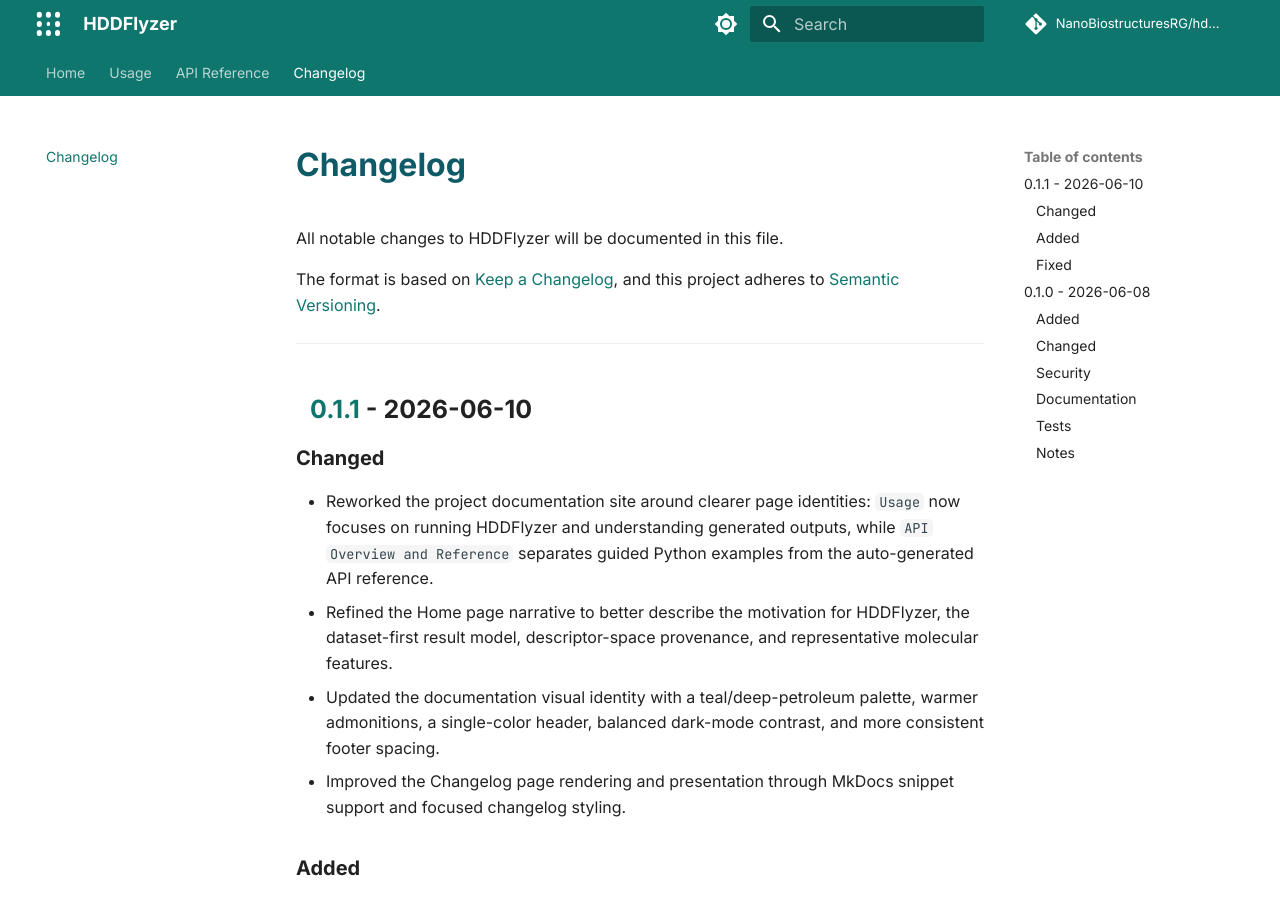
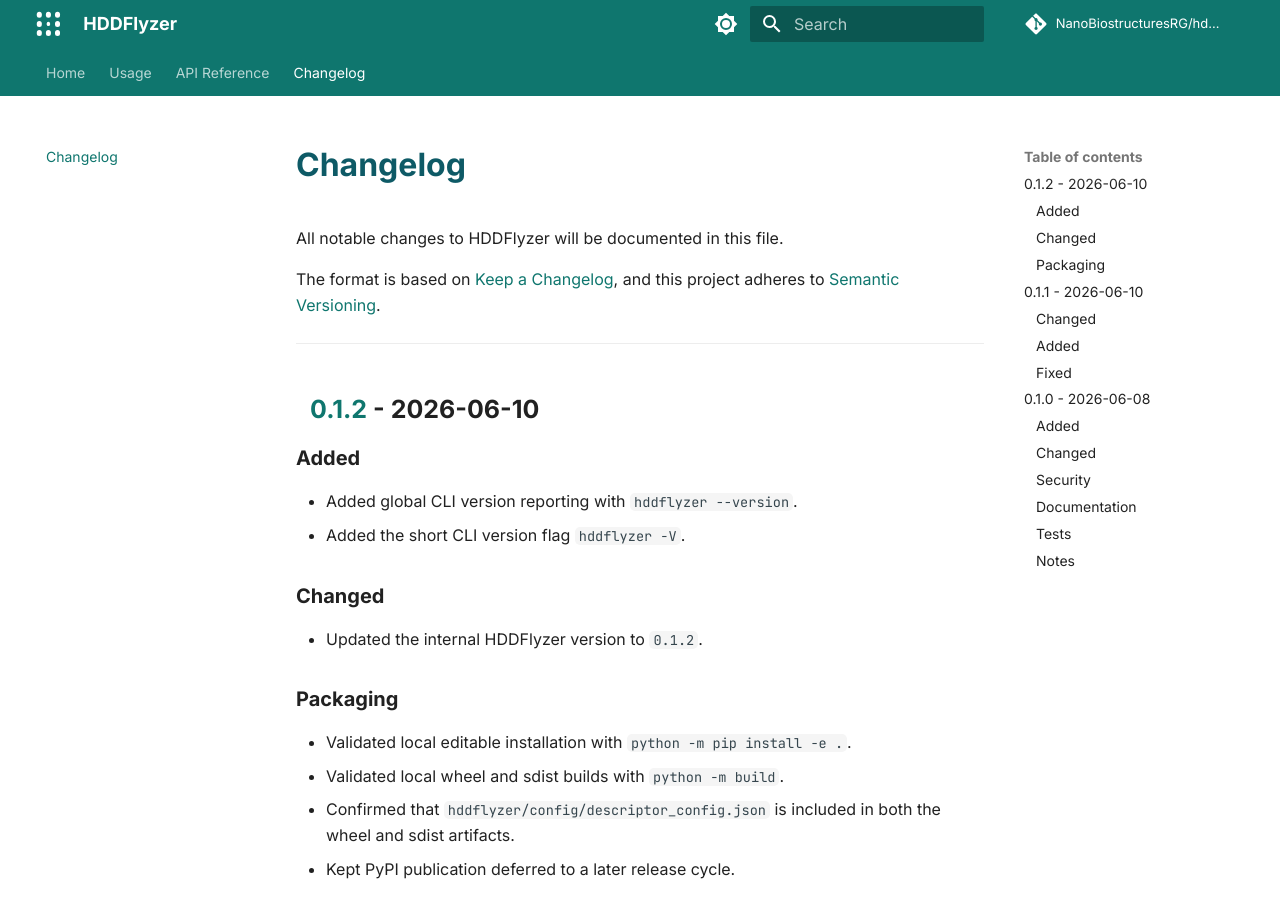
Before and after one commit to NanoBiostructuresRG/hddflyzer, an MkDocs documentation site: the page built from docs/changelog.md, in a window 1280 px wide and 900 px high. Built offline with MkDocs 1.6.1 and Material for MkDocs 9.7.7, drawn with Linux system fonts in a browser that asks for light colours; comment, search, counter and statistics services are not loaded.

Commit message:
docs: document v0.1.2 installability scope

```diff
--- a/CHANGELOG.md
+++ b/CHANGELOG.md
@@ -4,6 +4,27 @@
 
 The format is based on [Keep a Changelog](https://keepachangelog.com/en/1.1.0/),
 and this project adheres to [Semantic Versioning](https://semver.org/spec/v2.0.0.html).
+
+---
+
+## [0.1.2] - 2026-06-10
+
+### Added
+
+- Added global CLI version reporting with `hddflyzer --version`.
+- Added the short CLI version flag `hddflyzer -V`.
+
+### Changed
+
+- Updated the internal HDDFlyzer version to `0.1.2`.
+
+### Packaging
+
+- Validated local editable installation with `python -m pip install -e .`.
+- Validated local wheel and sdist builds with `python -m build`.
+- Confirmed that `hddflyzer/config/descriptor_config.json` is included in both
+  the wheel and sdist artifacts.
+- Kept PyPI publication deferred to a later release cycle.
 
 ---
 
@@ -165,5 +186,6 @@
 
 ---
 
+[0.1.2]: https://github.com/NanoBiostructuresRG/hddflyzer/compare/v0.1.1...v0.1.2
 [0.1.1]: https://github.com/NanoBiostructuresRG/hddflyzer/compare/v0.1.0...v0.1.1
 [0.1.0]: https://github.com/NanoBiostructuresRG/hddflyzer/releases/tag/v0.1.0
```
Also changed, not shown: ROADMAP.md (+20 -13 lines).
